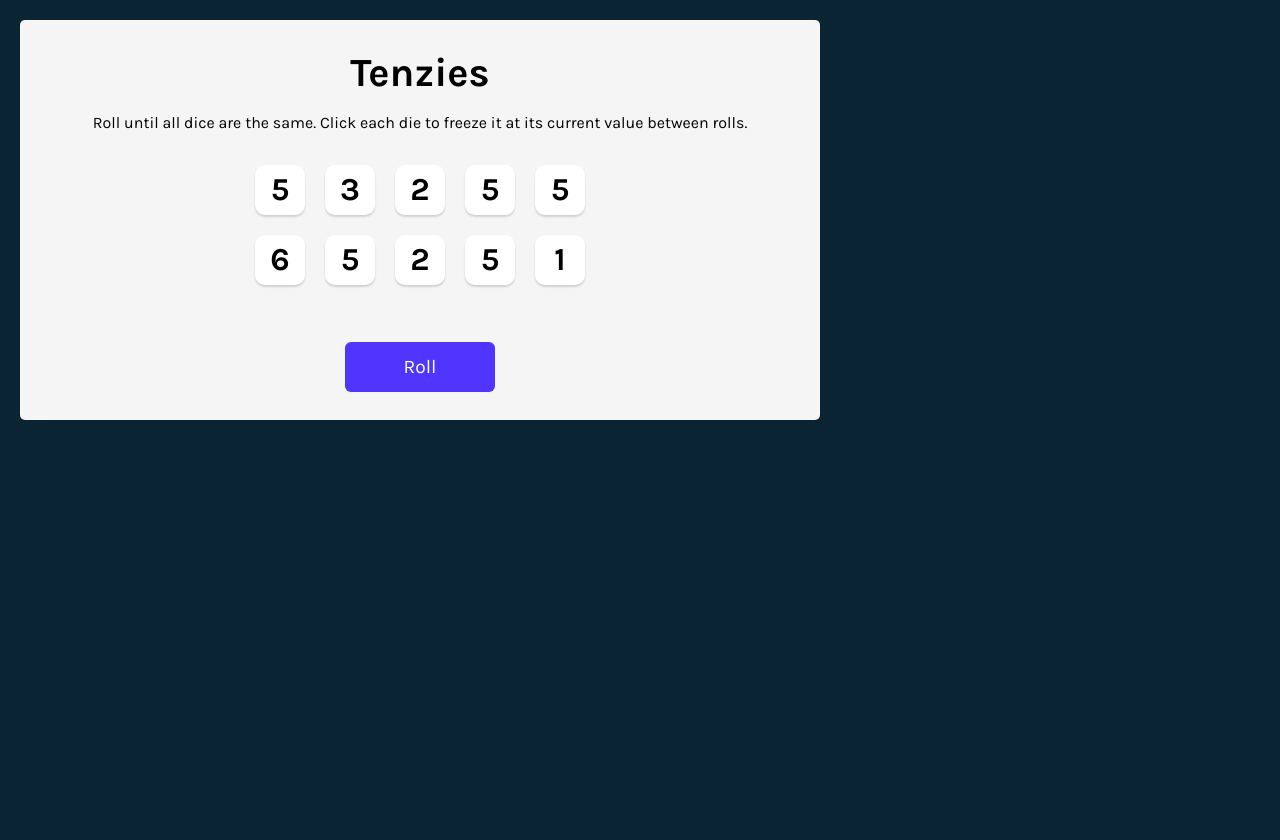
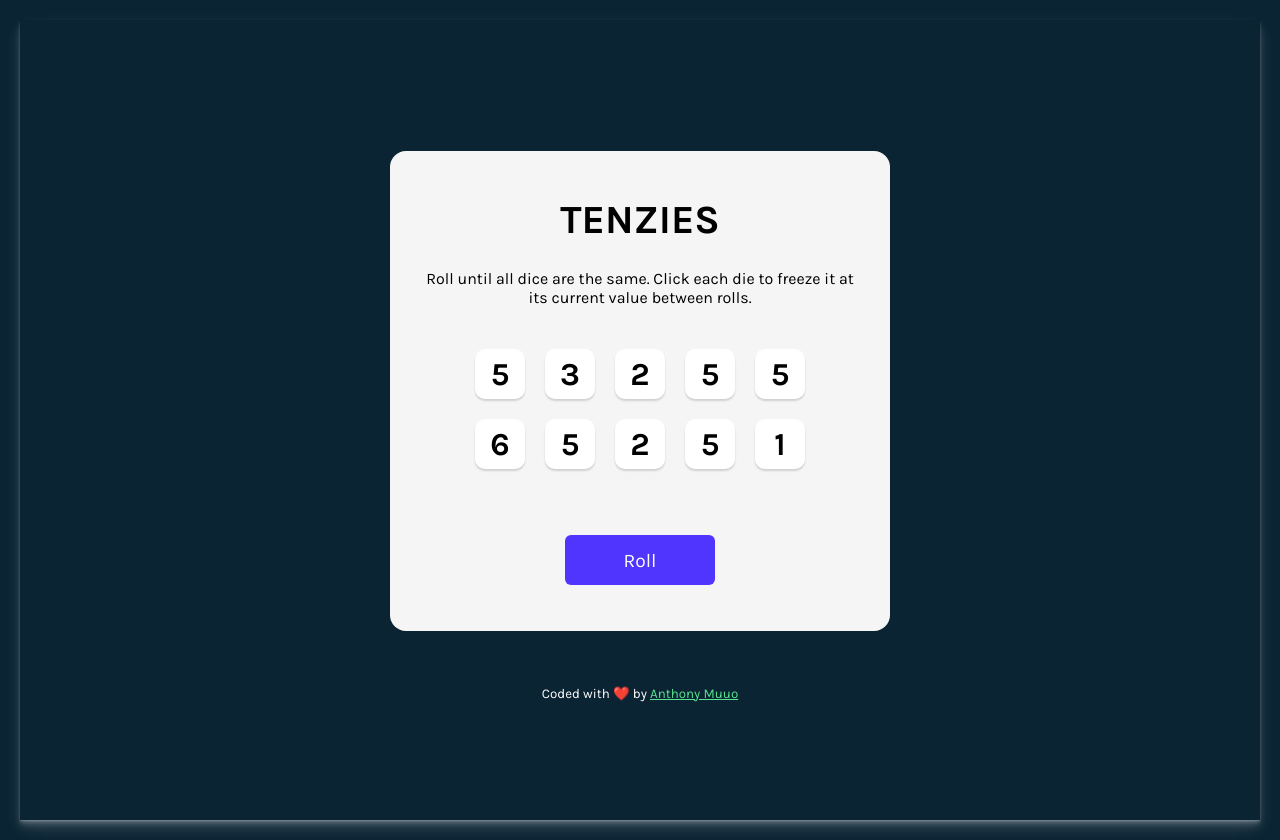
Before and after one commit to amuuo-dev/TenziGame-Improved, a React (Vite) app: page / in a window 1280 px wide. Before the commit the page ends 800 px from the top, so only its background shows below. Built offline with nearby package versions, Linux system fonts and the light colour scheme.

Commit message:
create footer and a layout appealing

```diff
--- /dev/null
+++ b/components/Footer.jsx
@@ -0,0 +1,22 @@
+const Footer = () => {
+  return (
+    <footer className="footer">
+      <small>
+        Coded with{" "}
+        <span role="img" aria-label="heart">
+          ❤️
+        </span>{" "}
+        by{" "}
+        <a
+          className="footer--link underline-animation"
+          href="https://www.linkedin.com/in/anthony-muuo/"
+          target="_blank"
+          rel="noopener noreferrer"
+        >
+          Anthony Muuo
+        </a>
+      </small>
+    </footer>
+  );
+};
+export default Footer;
--- a/src/App.jsx
+++ b/src/App.jsx
@@ -1,5 +1,6 @@
 import Dice from "../components/Dice";
 import { nanoid } from "nanoid";
+import Footer from "../components/Footer";
 import Confetti from "react-confetti";
 import { useEffect, useState } from "react";
 const App = () => {
@@ -57,6 +58,7 @@ const App = () => {
     />
   ));
   return (
+    <div className="app-container shadow-shorter">
       <main>
         {tenzies && <Confetti />}
         <h1 className="title">Tenzies</h1>
@@ -69,6 +71,8 @@ const App = () => {
           {tenzies ? "New Game" : "Roll"}
         </button>
       </main>
+      <Footer />
+    </div>
   );
 };
 
--- a/src/index.css
+++ b/src/index.css
@@ -2,6 +2,7 @@
 
 * {
   box-sizing: border-box;
+  user-select: none;
 }
 
 body {
@@ -13,18 +14,32 @@ body {
 
 main {
   background-color: #f5f5f5;
-  height: 400px;
-  max-width: 800px;
-  border-radius: 5px;
+  min-height: 60vh;
+  padding: 2em;
+  margin: 2em;
+  width: min(80vw, 500px);
+  border-radius: 1em;
   display: flex;
   justify-content: space-around;
   align-items: center;
-  padding: 20px;
   flex-direction: column;
+}
+.app-container {
+  display: flex;
+  justify-content: center;
+  align-items: center;
+  flex-direction: column;
+  min-height: 100vh;
+}
+.shadow-shorter {
+  box-shadow: 0 1px 1px rgba(255, 255, 255, 0.11),
+    0 2px 2px rgba(255, 255, 255, 0.11), 0 4px 4px rgba(255, 255, 255, 0.11),
+    0 6px 8px rgba(255, 255, 255, 0.11), 0 8px 16px rgba(255, 255, 255, 0.11);
 }
 .title {
   font-size: 40px;
   margin: 0;
+  text-transform: uppercase;
 }
 
 .instructions {
@@ -68,3 +83,12 @@ main {
 .roll-dice:active {
   box-shadow: inset 5px 5px 10px -3px rgba(0, 0, 0, 0.7);
 }
+.footer {
+  padding: 1.25em 2.25em;
+  justify-content: center;
+  text-align: center;
+  color: #ffffff;
+}
+.footer a {
+  color: #59e391;
+}
```
Also changed, not shown: 1 other file (tests, documents, lock files or other folders). Lines whose indentation alone changed are shown as unchanged.
